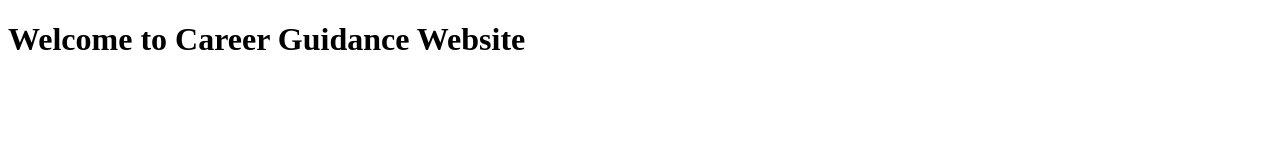
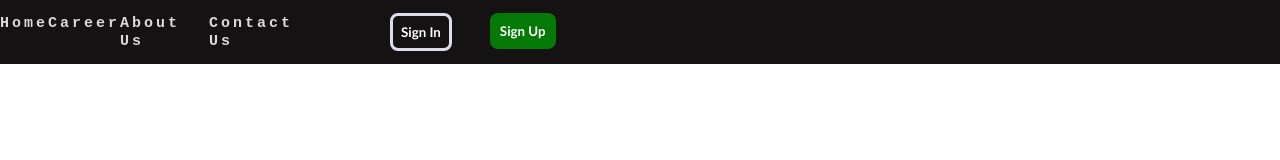
Before and after one commit to abhik7872/Career-Guidance-Website, a plain HTML site: page Landing Page/index.html in a window 1280 px wide. Drawn offline with Linux system fonts and the light colour scheme.

Commit message:
Navbar added in the Landing Page

```diff
--- a/Landing Page/index.html
+++ b/Landing Page/index.html
@@ -1,12 +1,36 @@
 <!DOCTYPE html>
 <html lang="en">
 <head>
+    <link rel="stylesheet" href="style.css" type="text/css" />
     <meta charset="UTF-8">
     <meta http-equiv="X-UA-Compatible" content="IE=edge">
     <meta name="viewport" content="width=device-width, initial-scale=1.0">
     <title>Career Guidance</title>
 </head>
 <body>
-    <h1>Welcome to Career Guidance Website</h1>
+    <nav>
+        <ul class="nav-links">
+            <li>
+                <a href="#">Home</a>
+            </li>
+            <li>
+                <a href="#">Career</a>
+            </li>
+            <li>
+                <a href="#">About Us</a>
+            </li>
+            <li>
+                <a href="#">Contact Us</a>
+            </li>
+        </ul>
+        <ul class="navbar-buttons">
+            <li>
+                <button type="button" class="button btn1">Sign In</button>
+            </li>
+            <li>
+                <button type="button" class="button">Sign Up</button>
+            </li>
+        </ul>
+    </nav>
 </body>
 </html>
--- /dev/null
+++ b/Landing Page/style.css
@@ -0,0 +1,98 @@
+* {
+    box-sizing: border-box;
+    margin: 0px;
+    padding: 0px;
+}
+
+nav {
+    display: flex;
+    justify-content: left;
+    align-items: center;
+    height: 8vh;
+    background-color: rgb(20, 18, 18);
+    font-family: 'Courier New', Courier, monospace;
+    position: fixed;
+    width: 100%;
+    top: 0;
+    z-index: 20;
+    transition: height 0.5s ease;
+}
+
+.nav-links {
+    display: flex;
+    justify-content: space-around;
+    width: 25%;
+    margin: 0px;
+}
+
+.nav-links li {
+    list-style: none;
+}
+
+.nav-links a {
+    color: rgb(221, 217, 217);
+    text-decoration: none;
+    letter-spacing: 3px;
+    font-weight: bold;
+    font-size: 15px;
+}
+
+.navbar-buttons {
+    position: relative;
+    display: flex;
+    padding: 60px;
+    justify-content: end;
+    margin: 0px;
+}
+
+.navbar-buttons li {
+    list-style: none;
+    padding: 10px;
+}
+
+.button {
+    font-family: 'Gill Sans', 'Gill Sans MT', Calibri, 'Trebuchet MS', sans-serif;
+    font-weight: bold;
+    margin-right: 18px;
+    padding: 10px;
+    border-radius: 8px;
+    border: none;
+    color: #fff;
+    background-color: rgb(5, 121, 5);
+    position: relative;
+    outline: none;
+    z-index: 1;
+    top: 0%;
+}
+
+.button:hover {
+    cursor: pointer;
+    color: rgb(41, 40, 40);
+}
+
+.button::before {
+    transition: 0.5s all ease;
+    position: absolute;
+    top: 0%;
+    left: 50%;
+    right: 50%;
+    bottom: 0%;
+    opacity: 0;
+    content: "";
+    border-radius: 8px;
+    background-color: #DCDCEE;
+}
+
+.button:hover::before {
+    transition: 0.5s all ease;
+    left: 0;
+    right: 0;
+    opacity: 1;
+    z-index: -1;
+}
+
+.btn1 {
+    border: 3px solid #DCDCEE;
+    background: transparent;
+    padding: 8px;
+}
```
